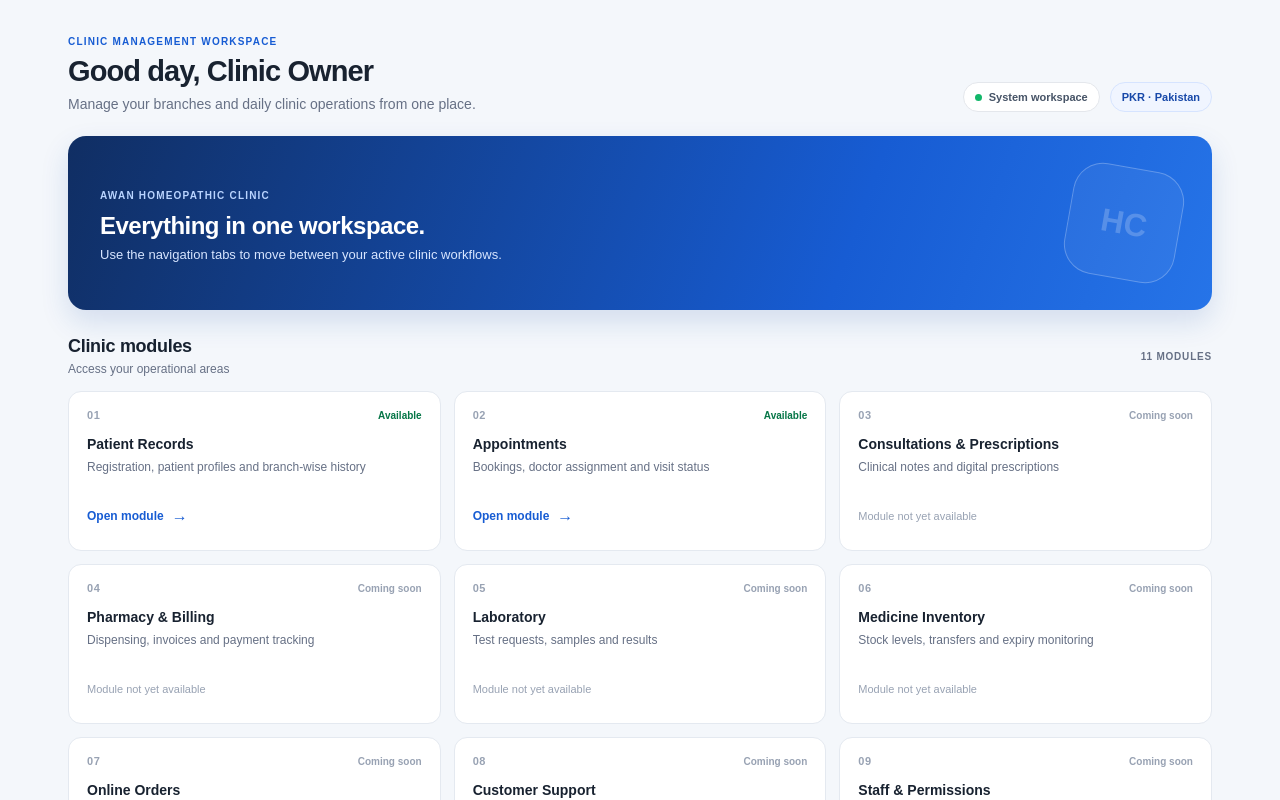
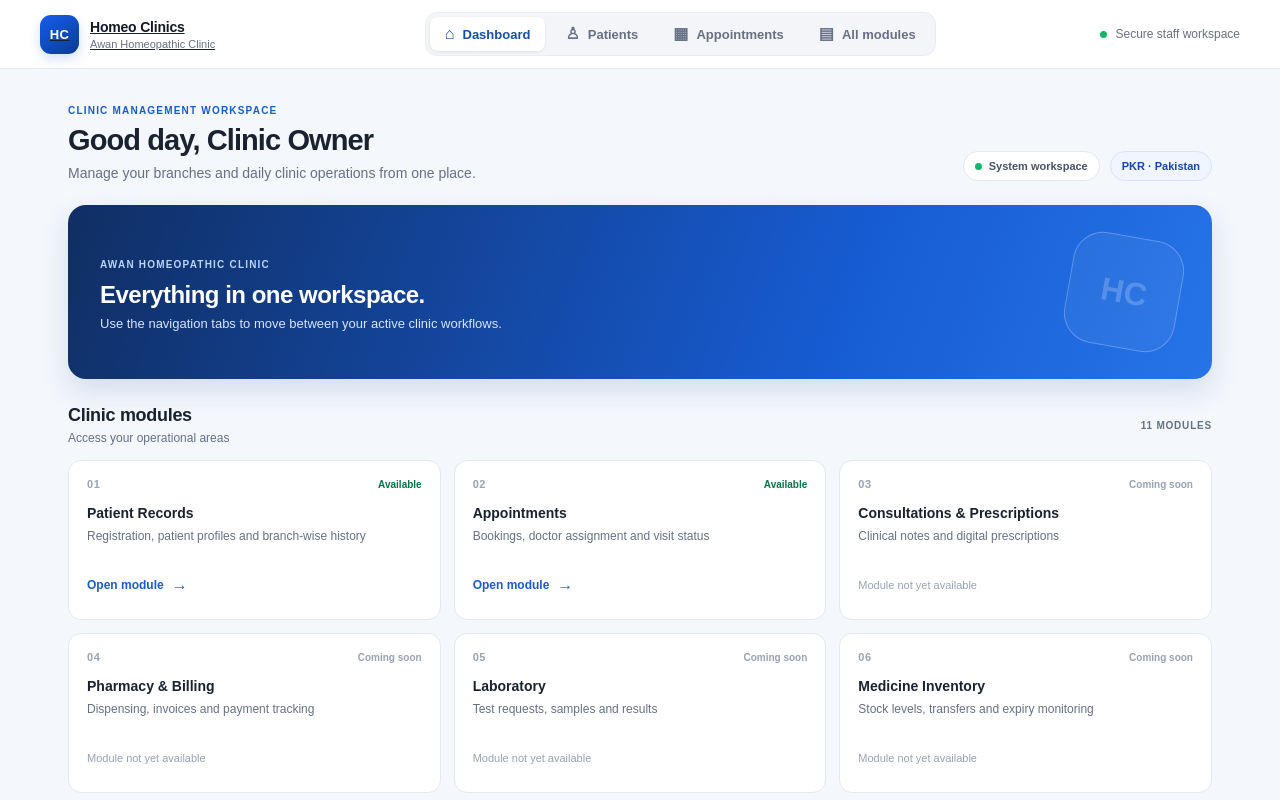
Before and after one commit to servicesalways789-droid/awan-homeopathic-clinic, a Next.js app: page / in a window 1280 px wide. Shown: the top 800 px of the page. Built offline with nearby package versions, Linux system fonts and the light colour scheme.

Commit message:
Add professional navigation to clinic dashboard

```diff
--- a/src/app/page.tsx
+++ b/src/app/page.tsx
@@ -1,3 +1,5 @@
+import AppNav from "@/components/AppNav";
+
 const modules = [
   ["Patient Records","Registration, patient profiles and branch-wise history","patients","/patients","active"],
   ["Appointments","Bookings, doctor assignment and visit status","appointments","/appointments","active"],
@@ -13,7 +15,9 @@ const modules = [
 ];
 
 export default function Home() {
-  return <main className="shell dashboard-shell">
+  return <>
+    <AppNav />
+    <main className="shell dashboard-shell">
       <header className="dashboard-heading">
         <div><div className="eyebrow">CLINIC MANAGEMENT WORKSPACE</div><h1>Good day, Clinic Owner</h1><p className="muted">Manage your branches and daily clinic operations from one place.</p></div>
         <div className="heading-meta"><span className="live-pill"><i/> System workspace</span><span className="currency-chip">PKR · Pakistan</span></div>
@@ -22,7 +26,7 @@ export default function Home() {
         <div><span className="panel-kicker">AWAN HOMEOPATHIC CLINIC</span><h2>Everything in one workspace.</h2><p>Use the navigation tabs to move between your active clinic workflows.</p></div>
         <div className="welcome-symbol">HC</div>
       </section>
-    <section className="section">
+      <section className="section" id="modules">
         <div className="section-heading"><div><h2>Clinic modules</h2><p className="muted">Access your operational areas</p></div><span className="module-count">11 MODULES</span></div>
         <div className="modules">{modules.map(([name,desc,slug,href,status],index)=><div className={`module-card ${status === "active" ? "module-ready" : "module-planned"}`} key={slug}>
           <div className="module-card-top"><span className="module-index">{String(index+1).padStart(2,"0")}</span><span className={status === "active" ? "module-state ready" : "module-state"}>{status === "active" ? "Available" : "Coming soon"}</span></div>
@@ -31,5 +35,6 @@ export default function Home() {
         </div>)}</div>
       </section>
       <footer className="dashboard-footer"><span>Awan Homeopathic Clinic</span><span>Internal staff access only · All amounts in PKR</span></footer>
-  </main>;
+    </main>
+  </>;
 }
```
Lines whose indentation alone changed are shown as unchanged.
